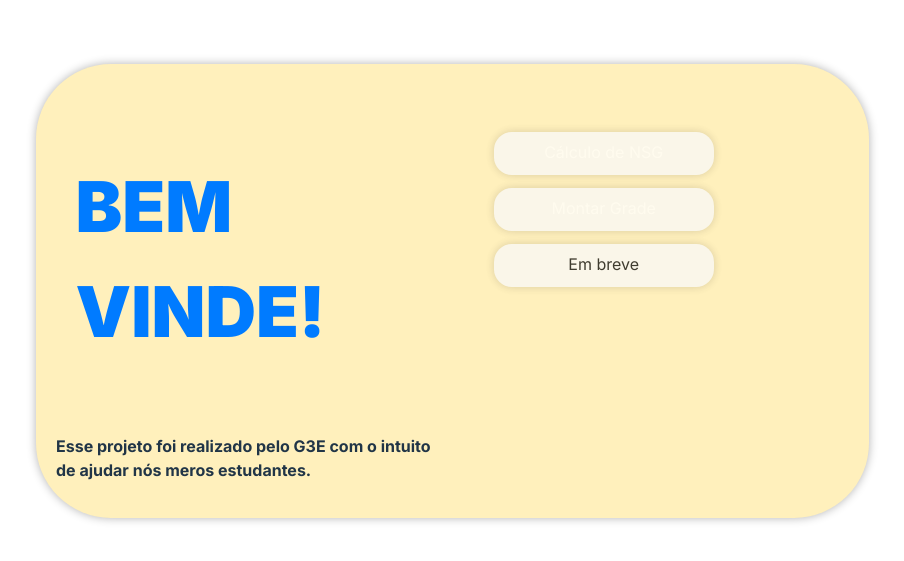
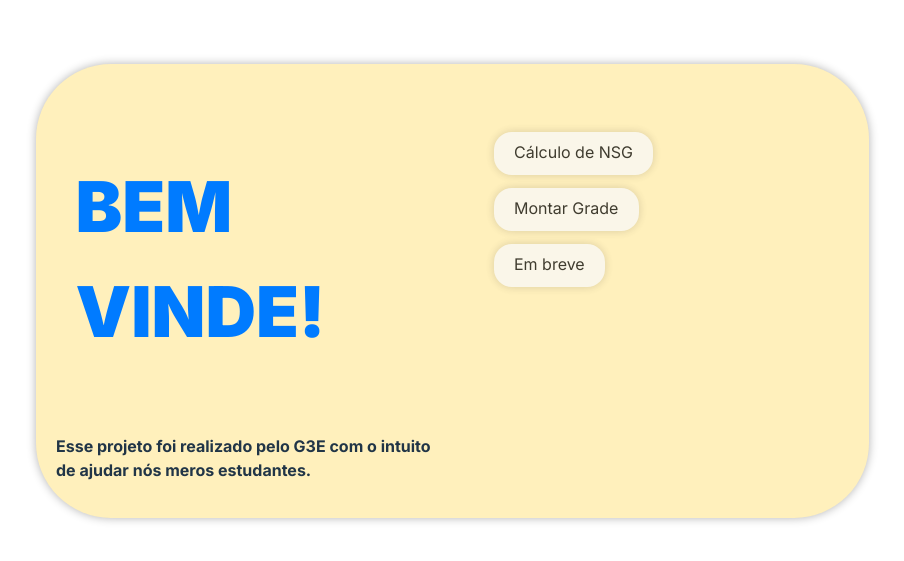
Before and after one commit to nicolashdx/HubLN, a React (Vite) app: page / in a window 1280 px wide. Shown: the part 109-670 px from the top of the page, without its empty margins (104-1008 px from the left). Built offline with nearby package versions, Linux system fonts and the light colour scheme.

Commit message:
buttons n links

```diff
--- a/src/Home.jsx
+++ b/src/Home.jsx
@@ -13,9 +13,9 @@ function Home() {
             <p>Esse projeto foi realizado pelo G3E com o intuito de ajudar nós meros estudantes.</p>
         </div>
         <div className='buttons'>
-            <button><Link to="/nsg">Cálculo de NSG</Link></button>
-            <button><Link to="/grade">Montar Grade</Link></button>
-            <button>Em breve</button>
+            <Link to="/nsg"><button>Cálculo de NSG</button></Link>
+            <Link to="/grade"><button>Montar Grade</button></Link>
+            <Link to="/"><button>Em breve</button></Link>
         </div>
         </div>
       </div>
```
